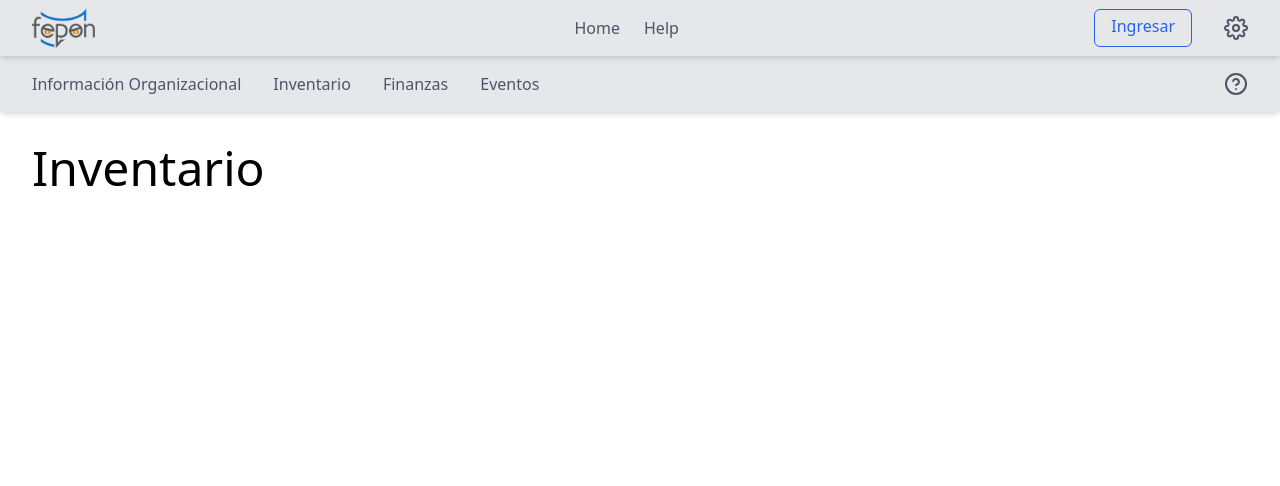
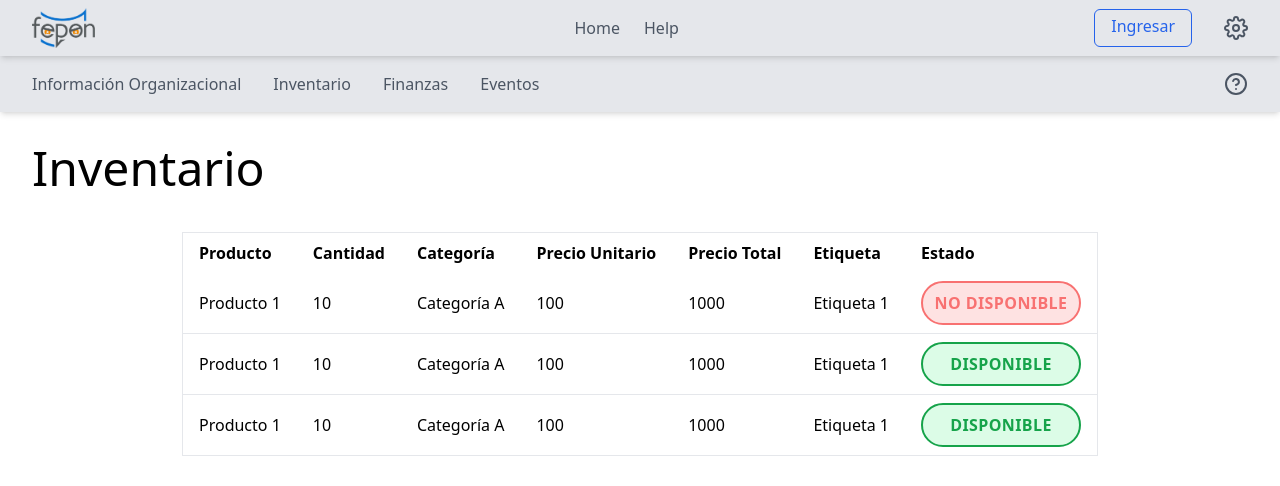
Before and after one commit to juansep1231/ticbackend, a React (Vite) app in the folder fronterpfepon/: page /inventory in a window 1280 px wide. Shown: the top 486 px of the page. Built offline with nearby package versions, Linux system fonts and the light colour scheme.

Commit message:
feat: Add InventoryTable component to InventoryHomePage

```diff
--- a/fronterpfepon/src/landing/inventory/inventoryHomePage.tsx
+++ b/fronterpfepon/src/landing/inventory/inventoryHomePage.tsx
@@ -1,12 +1,15 @@
 import NavbarLogin from "../../components/Generic/NavbarLogin";
-
+import InventoryTable from "./components/InventoryTable";
 const InventoryHomePage = () => {
   return (
-    <div className="dark:bg-neutral-950 w-full h-screen">
+    <div className="w-full h-screen">
       <NavbarLogin />
       <div className="flex flex-col mx-auto justify-center gap-10 md:max-w-7xl p-8">
         <div className="">
           <h1 className="text-5xl">Inventario</h1>
+        </div>
+        <div className="flex justify-center">
+          <InventoryTable />
         </div>
       </div>
     </div>
```
